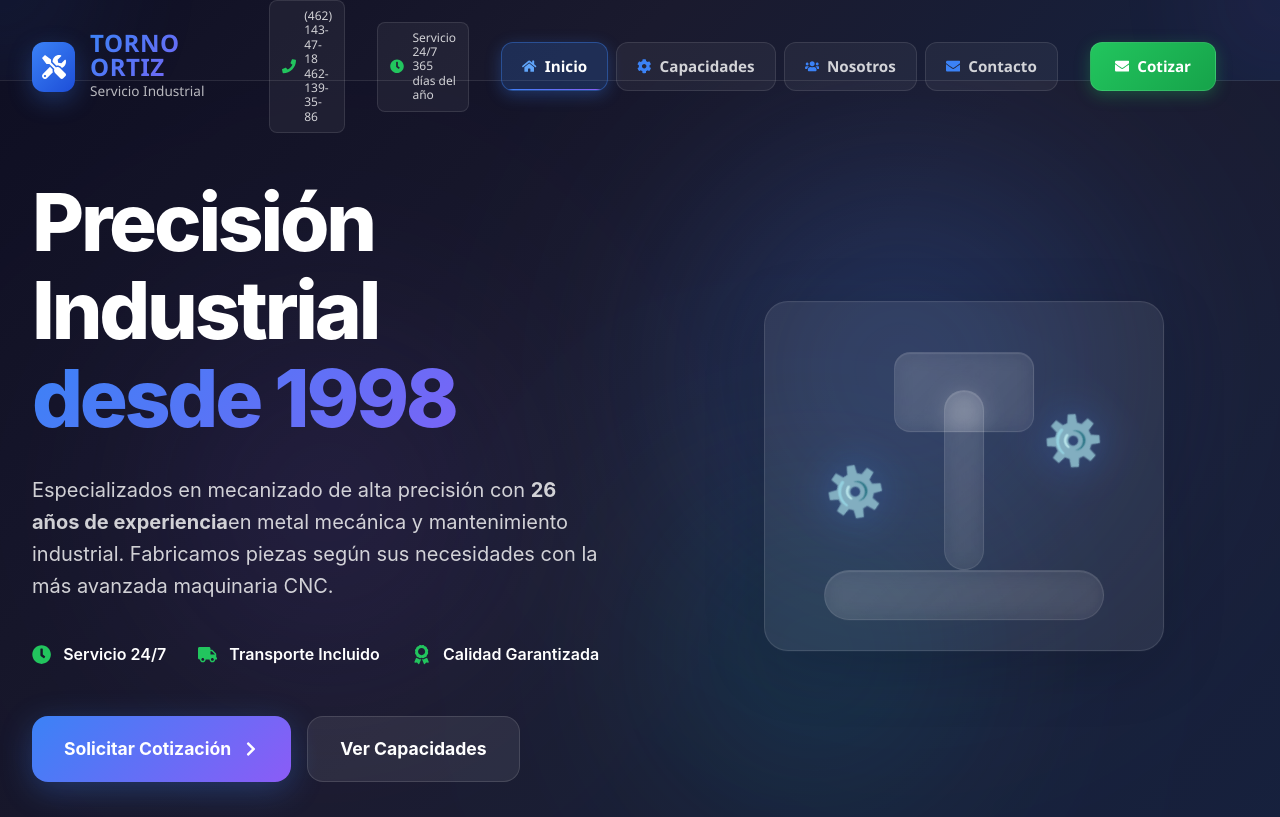
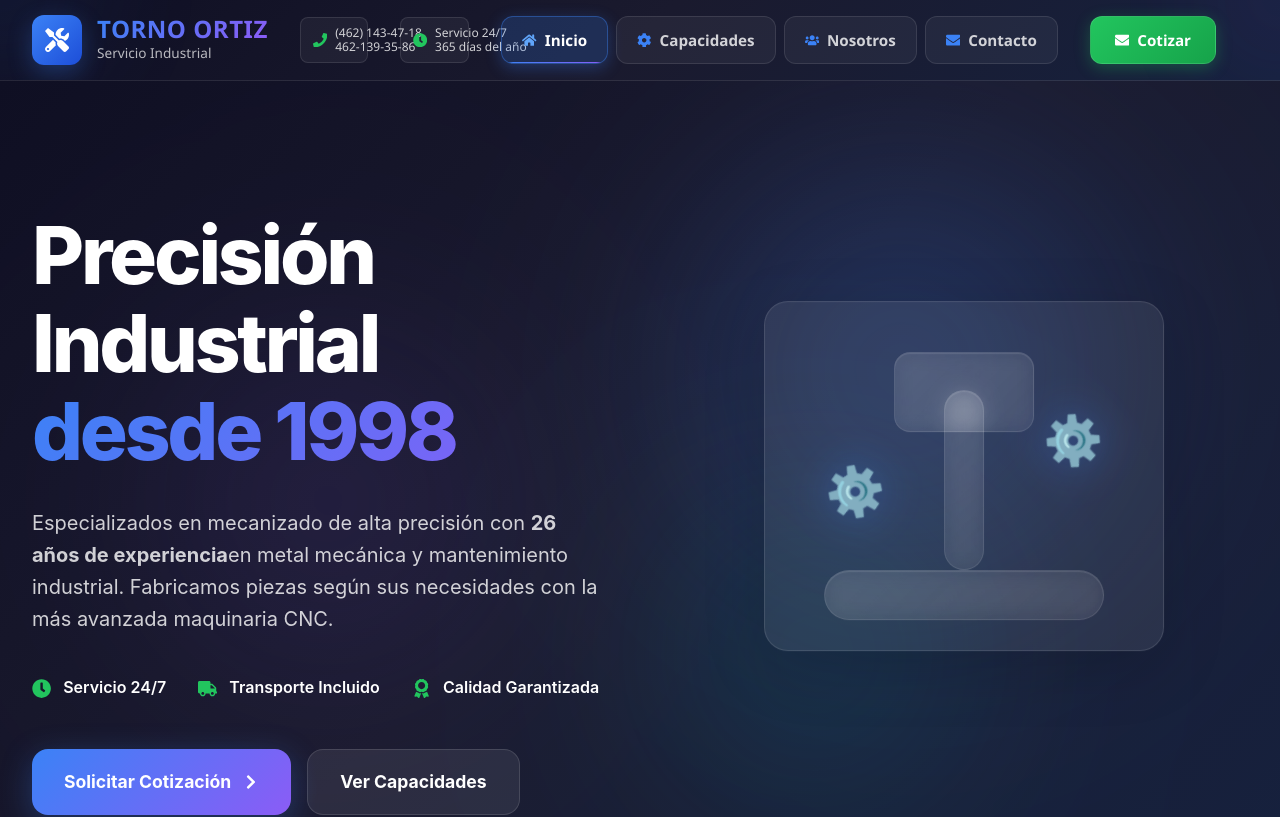
Before and after one commit to gusmendez3249/torno_ortiz, a React (Vite) app: page / in a window 1280 px wide. Shown: the top 817 px of the page. Built offline with nearby package versions, Linux system fonts and the light colour scheme.

Commit message:
Scrolleo

```diff
--- a/src/App.css
+++ b/src/App.css
@@ -1,28 +1,89 @@
-/* App.css */
-* {
-  margin: 0;
-  padding: 0;
+/* Global CSS - Aplicar en tu index.css o App.css */
+
+/* ===== RESET GLOBAL PARA PREVENIR DOBLE SCROLLBAR ===== */
+*, *::before, *::after {
   box-sizing: border-box;
 }
 
-html, body {
+html {
+  /* Prevenir scroll horizontal a nivel global */
+  overflow-x: hidden;
+  /* Asegurar que html ocupe exactamente el viewport */
+  width: 100%;
+  max-width: 100%;
+}
+
+body {
   margin: 0;
   padding: 0;
-  font-family: -apple-system, BlinkMacSystemFont, 'Segoe UI', 'Roboto', 'Oxygen',
-    'Ubuntu', 'Cantarell', 'Fira Sans', 'Droid Sans', 'Helvetica Neue',
-    sans-serif;
-  -webkit-font-smoothing: antialiased;
-  -moz-osx-font-smoothing: grayscale;
+  /* Backup para prevenir overflow horizontal */
+  overflow-x: hidden;
+  /* Asegurar que body no cause overflow */
+  width: 100%;
+  max-width: 100%;
 }
 
+/* ===== ROOT APP CONTAINER ===== */
 #root {
-  min-height: 100vh;
-  display: flex;
-  flex-direction: column;
+  width: 100%;
+  max-width: 100%;
+  overflow-x: hidden;
+  position: relative;
 }
 
-.App {
-  min-height: 100vh;
-  display: flex;
-  flex-direction: column;
+/* ===== PREVENIR PROBLEMAS CON FRAMER MOTION ===== */
+[data-framer-component] {
+  box-sizing: border-box !important;
+  max-width: 100% !important;
 }
+
+/* ===== REGLAS PARA ELEMENTOS FULL-WIDTH ===== */
+.full-width-section {
+  /* ✅ USAR ESTO en lugar de width: 100vw */
+  width: 100%;
+  max-width: 100%;
+  box-sizing: border-box;
+}
+
+/* ===== UTILITIES PARA DEBUGGING ===== */
+.debug-overflow {
+  border: 2px solid red !important;
+  overflow: visible !important;
+}
+
+/* Mostrar elementos que causan overflow (usar temporalmente) */
+.debug-mode * {
+  outline: 1px solid rgba(255, 0, 0, 0.3) !important;
+}
+
+/* ===== MEJORAS PARA MOBILE ===== */
+@media (max-width: 768px) {
+  html, body {
+    /* En móvil es más crítico prevenir overflow horizontal */
+    overflow-x: hidden !important;
+  }
+
+  /* Prevenir zoom en inputs en iOS */
+  input, select, textarea {
+    font-size: 16px !important;
+  }
+}
+
+/* ===== SCROLLBAR STYLING (OPCIONAL) ===== */
+/* Scrollbar más delgado para reducir impacto en viewport */
+::-webkit-scrollbar {
+  width: 8px;
+}
+
+::-webkit-scrollbar-track {
+  background: rgba(0, 0, 0, 0.1);
+}
+
+::-webkit-scrollbar-thumb {
+  background: rgba(0, 0, 0, 0.3);
+  border-radius: 4px;
+}
+
+::-webkit-scrollbar-thumb:hover {
+  background: rgba(0, 0, 0, 0.5);
+}
--- a/src/App.tsx
+++ b/src/App.tsx
@@ -1,9 +1,9 @@
 // App.tsx
 import { HashRouter as Router, Routes, Route } from 'react-router-dom'; // ✅ usa HashRouter
 import Welcome from './pages/Welcome/Welcome';
-import Capacidades from './pages/Capacidades/Capacidades';
-import Contacto from './pages/Contacto/Contacto';
-import Nosotros from './pages/Nosotros/Nosotros';
+//import Capacidades from './pages/Capacidades/Capacidades';
+//import Contacto from './pages/Contacto/Contacto';
+//import Nosotros from './pages/Nosotros/Nosotros';
 import NotFound from './pages/NotFound/NotFound';
 import Footer from './components/Footer/Footer';
 import Header from './components/Header/Header';
--- a/src/components/Header/Header.module.css
+++ b/src/components/Header/Header.module.css
@@ -1,4 +1,4 @@
-/* Header.module.css - Estilos para el Header existente */
+/* Header.module.css - Versión Corregida SIN overflow */
 
 /* ===== VARIABLES Y BASE ===== */
 .header {
@@ -7,14 +7,25 @@
   left: 0;
   right: 0;
   z-index: 1000;
+
+  /* ❌ PROBLEMA: usar left: 0; right: 0; puede causar issues */
+  /* ✅ SOLUCIÓN: usar width: 100% con box-sizing */
+  width: 100%;
+  box-sizing: border-box;
+
   background: linear-gradient(135deg, #0f0f23 0%, #1a1a2e 50%, #16213e 100%);
   backdrop-filter: blur(20px);
   -webkit-backdrop-filter: blur(20px);
   border-bottom: 1px solid rgba(255, 255, 255, 0.1);
   transition: all 0.3s ease;
   font-family: 'Segoe UI', Tahoma, Geneva, Verdana, sans-serif;
+
+  /* Reset crítico */
   padding: 0;
   margin: 0;
+
+  /* Prevenir que el header cause overflow */
+  overflow: hidden;
 }
 
 .header.scrolled {
@@ -24,7 +35,7 @@
   border-bottom-color: rgba(255, 255, 255, 0.15);
 }
 
-/* ===== EFECTOS DE FONDO ===== */
+/* ===== EFECTOS DE FONDO CORREGIDOS ===== */
 .backgroundEffects {
   position: absolute;
   top: 0;
@@ -32,7 +43,7 @@
   right: 0;
   bottom: 0;
   pointer-events: none;
-  overflow: hidden;
+  overflow: hidden; /* CRÍTICO: prevenir que orbes causen overflow */
   z-index: -1;
 }
 
@@ -43,6 +54,7 @@
   filter: blur(60px);
   opacity: 0.15;
   animation: float 12s ease-in-out infinite;
+  will-change: transform; /* Optimización para animaciones */
 }
 
 .gradientOrb1 {
@@ -68,11 +80,16 @@
   50% { transform: translateY(-20px) scale(1.1); }
 }
 
-/* ===== CONTAINER PRINCIPAL ===== */
+/* ===== CONTAINER PRINCIPAL CORREGIDO ===== */
 .headerContainer {
+  /* ❌ ANTES: max-width: 1400px; margin: 0 auto; padding: 0 2rem; */
+  /* ✅ DESPUÉS: Estructura más segura */
+  width: 100%;
   max-width: 1400px;
   margin: 0 auto;
   padding: 0 2rem;
+  box-sizing: border-box; /* CRÍTICO */
+
   display: grid;
   grid-template-columns: auto 1fr auto auto auto;
   align-items: center;
@@ -80,12 +97,17 @@
   height: 80px;
   position: relative;
   z-index: 2;
+
+  /* Asegurar que el container no cause overflow */
+  overflow: visible; /* Permitir que dropdowns se muestren */
 }
 
 /* ===== LOGO SECTION ===== */
 .logoSection {
   display: flex;
   align-items: center;
+  /* Prevenir que el logo cause overflow */
+  min-width: 0; /* Permite que flexbox maneje el shrinking */
 }
 
 .logoLink {
@@ -94,6 +116,8 @@
   gap: 15px;
   text-decoration: none;
   transition: all 0.3s ease;
+  /* Prevenir overflow */
+  min-width: 0;
 }
 
 .logoLink:hover {
@@ -112,11 +136,15 @@
   font-size: 1.5rem;
   box-shadow: 0 8px 25px rgba(59, 130, 246, 0.3);
   transition: all 0.3s ease;
+  /* Elemento fijo, no debe shrink */
+  flex-shrink: 0;
 }
 
 .logoText {
   display: flex;
   flex-direction: column;
+  /* Permitir que el texto se ajuste si es necesario */
+  min-width: 0;
 }
 
 .logoMain {
@@ -128,6 +156,8 @@
   background-clip: text;
   letter-spacing: 0.5px;
   line-height: 1;
+  /* Prevenir text overflow */
+  white-space: nowrap;
 }
 
 .logoSub {
@@ -135,13 +165,17 @@
   color: rgba(255, 255, 255, 0.7);
   font-weight: 500;
   margin-top: 2px;
+  /* Prevenir text overflow */
+  white-space: nowrap;
 }
 
-/* ===== INFORMACIÓN DE CONTACTO ===== */
+/* ===== INFORMACIÓN DE CONTACTO CORREGIDA ===== */
 .contactInfo {
   display: flex;
   gap: 2rem;
   align-items: center;
+  /* Permitir que se oculte en pantallas pequeñas */
+  min-width: 0;
 }
 
 .contactItem {
@@ -153,6 +187,10 @@
   border: 1px solid rgba(255, 255, 255, 0.1);
   border-radius: 8px;
   transition: all 0.3s ease;
+  /* Prevenir overflow */
+  min-width: 0;
+  white-space: nowrap;
+  box-sizing: border-box;
 }
 
 .contactItem:hover {
@@ -165,6 +203,7 @@
   color: #22c55e;
   font-size: 0.9rem;
   min-width: 14px;
+  flex-shrink: 0;
 }
 
 .contactText {
@@ -174,14 +213,17 @@
   color: rgba(255, 255, 255, 0.8);
   font-weight: 500;
   line-height: 1.2;
+  min-width: 0;
 }
 
-/* ===== NAVEGACIÓN ===== */
+/* ===== NAVEGACIÓN CORREGIDA ===== */
 .nav {
   display: flex;
   align-items: center;
   gap: 8px;
   justify-self: center;
+  /* Permitir que la navegación se ajuste */
+  min-width: 0;
 }
 
 .navLink {
@@ -199,6 +241,9 @@
   transition: all 0.3s ease;
   position: relative;
   overflow: hidden;
+  /* Prevenir text overflow */
+  white-space: nowrap;
+  box-sizing: border-box;
 }
 
 .navLink::before {
@@ -235,6 +280,7 @@
   color: #3b82f6;
   font-size: 0.9rem;
   transition: all 0.3s ease;
+  flex-shrink: 0;
 }
 
 .navLink:hover .navIcon {
@@ -256,10 +302,12 @@
   border-radius: 1px;
 }
 
-/* ===== CTA SECTION ===== */
+/* ===== CTA SECTION CORREGIDA ===== */
 .ctaSection {
   display: flex;
   align-items: center;
+  /* Elemento fijo, no debe shrink */
+  flex-shrink: 0;
 }
 
 .ctaButton {
@@ -278,6 +326,9 @@
   transition: all 0.3s ease;
   position: relative;
   overflow: hidden;
+  /* Prevenir text overflow */
+  white-space: nowrap;
+  box-sizing: border-box;
 }
 
 .ctaButton::before {
@@ -302,9 +353,10 @@
 
 .ctaIcon {
   font-size: 0.9rem;
+  flex-shrink: 0;
 }
 
-/* ===== BOTÓN MENÚ MÓVIL ===== */
+/* ===== BOTÓN MENÚ MÓVIL CORREGIDO ===== */
 .mobileMenuButton {
   display: none;
   background: rgba(255, 255, 255, 0.08);
@@ -316,6 +368,9 @@
   transition: all 0.3s ease;
   backdrop-filter: blur(10px);
   font-size: 1.2rem;
+  /* Elemento fijo */
+  flex-shrink: 0;
+  box-sizing: border-box;
 }
 
 .mobileMenuButton:hover {
@@ -325,23 +380,30 @@
   transform: scale(1.05);
 }
 
-/* ===== MENÚ MÓVIL ===== */
+/* ===== MENÚ MÓVIL CORREGIDO ===== */
 .mobileMenu {
   position: absolute;
   top: 100%;
   left: 0;
   right: 0;
+  /* ❌ POSIBLE PROBLEMA: sin width definido */
+  /* ✅ SOLUCIÓN: width explícito */
+  width: 100%;
+  box-sizing: border-box;
+
   background: linear-gradient(135deg, #0f0f23 0%, #1a1a2e 100%);
   backdrop-filter: blur(20px);
   border-bottom: 1px solid rgba(255, 255, 255, 0.1);
   box-shadow: 0 8px 32px rgba(0, 0, 0, 0.3);
-  overflow: hidden;
+  overflow: hidden; /* Prevenir overflow interno */
 }
 
 .mobileMenuContent {
   padding: 2rem;
+  width: 100%;
   max-width: 1400px;
   margin: 0 auto;
+  box-sizing: border-box;
 }
 
 .mobileNavLink {
@@ -357,6 +419,9 @@
   margin-bottom: 8px;
   transition: all 0.3s ease;
   border-left: 3px solid transparent;
+  box-sizing: border-box;
+  /* Prevenir overflow */
+  overflow: hidden;
 }
 
 .mobileNavLink:hover {
@@ -377,6 +442,7 @@
   font-size: 1.2rem;
   width: 20px;
   text-align: center;
+  flex-shrink: 0;
 }
 
 /* ===== CONTACTO MÓVIL ===== */
@@ -394,6 +460,7 @@
   color: rgba(255, 255, 255, 0.8);
   font-size: 0.95rem;
   font-weight: 500;
+  box-sizing: border-box;
 }
 
 .mobileContactIcon {
@@ -401,12 +468,14 @@
   font-size: 1rem;
   width: 20px;
   text-align: center;
+  flex-shrink: 0;
 }
 
 .mobileContactItem div {
   display: flex;
   flex-direction: column;
   gap: 2px;
+  min-width: 0;
 }
 
 /* ===== CTA MÓVIL ===== */
@@ -432,6 +501,7 @@
   box-shadow: 0 4px 16px rgba(34, 197, 94, 0.3);
   transition: all 0.3s ease;
   width: 100%;
+  box-sizing: border-box;
 }
 
 .mobileCtaButton:hover {
@@ -439,7 +509,7 @@
   box-shadow: 0 6px 20px rgba(34, 197, 94, 0.4);
 }
 
-/* ===== RESPONSIVE DESIGN ===== */
+/* ===== RESPONSIVE DESIGN MEJORADO ===== */
 @media (max-width: 1200px) {
   .headerContainer {
     grid-template-columns: auto 1fr auto auto;
@@ -539,6 +609,29 @@
   }
 }
 
+/* ===== PREVENCIÓN DE OVERFLOW ADICIONAL ===== */
+
+/* Asegurar que ningún elemento del header cause overflow horizontal */
+.header * {
+  box-sizing: border-box;
+}
+
+/* Prevenir que las animaciones causen overflow */
+.header *[class*="animate"] {
+  max-width: 100%;
+}
+
+/* Solución para Safari que puede tener problemas con backdrop-filter */
+@supports not (backdrop-filter: blur(20px)) {
+  .header {
+    background: rgba(15, 15, 35, 0.95);
+  }
+
+  .mobileMenu {
+    background: rgba(15, 15, 35, 0.98);
+  }
+}
+
 /* ===== ACCESIBILIDAD ===== */
 @media (prefers-reduced-motion: reduce) {
   .logoIcon,
--- a/src/pages/NotFound/NotFound.tsx
+++ b/src/pages/NotFound/NotFound.tsx
@@ -1,4 +1,4 @@
-import React, { useEffect, useState } from 'react';
+import  { useEffect, useState } from 'react';
 import { Link } from 'react-router-dom';
 import { FaHome, FaExclamationTriangle } from 'react-icons/fa';
 import styles from './NotFound.module.css';
--- a/src/pages/Welcome/Welcome.module.css
+++ b/src/pages/Welcome/Welcome.module.css
@@ -1,4 +1,59 @@
-/* Welcome.module.css - Diseño Minimalista Estilo Apple/Samsung */
+.sectionHeader {
+  text-align: center;
+  margin-bottom: 80px;
+}
+
+.sectionTitle {
+  font-size: clamp(2.5rem, 6vw, 4rem);
+  font-weight: 800;
+  margin-bottom: 20px;
+  letter-spacing: -0.03em;
+  color: var(--text-primary-light);
+}
+
+.sectionSubtitle {
+  font-size: 1.25rem;
+  color: var(--text-secondary-light);
+  max-width: 700px;
+  margin: 0 auto;
+  line-height: 1.6;
+  font-weight: 400;
+}
+
+/* ===== MEJORAS ADICIONALES PARA PREVENIR OVERFLOW ===== */
+
+/* Prevenir que Framer Motion cause overflow */
+.welcome [data-framer-component] {
+  box-sizing: border-box;
+}
+
+/* Asegurar que las imágenes no causen overflow */
+.welcome img {
+  max-width: 100%;
+  height: auto;
+  box-sizing: border-box;
+}
+
+/* Prevenir overflow en elementos con position absolute */
+.welcome *[class*="absolute"] {
+  max-width: 100%;
+  box-sizing: border-box;
+}/* ===== PRINT STYLES ===== */
+@media print {
+  .videoModal,
+  .carouselButton,
+  .playButton {
+    display: none !important;
+  }
+
+  .hero,
+  .services,
+  .gallery,
+  .experience,
+  .cta {
+    page-break-inside: avoid;
+  }
+}/* Welcome.module.css - Versión SIN doble scrollbar */
 
 /* ===== VARIABLES GLOBALES ===== */
 .welcome {
@@ -41,14 +96,26 @@
   --border-radius-lg: 24px;
 }
 
-/* ===== BASE STYLES ===== */
+/* ===== BASE STYLES CORREGIDOS ===== */
 .welcome {
   font-family: -apple-system, BlinkMacSystemFont, 'SF Pro Display', 'Segoe UI', system-ui, sans-serif;
   line-height: 1.6;
-  overflow-x: hidden;
+
+  /* ❌ ANTES: overflow-x: hidden; (puede ocultar problemas) */
+  /* ✅ DESPUÉS: Controlar overflow correctamente */
+  overflow-x: auto; /* Permitir scroll horizontal si es necesario, pero evitarlo */
+
   position: relative;
   background: var(--light-gradient);
   color: var(--text-primary-light);
+
+  /* ❌ CRÍTICO: NO usar width: 100vw */
+  /* ✅ USAR: width: 100% */
+  width: 100%;
+  min-width: 100%;
+  box-sizing: border-box;
+  margin: 0;
+  padding: 0;
 }
 
 /* ===== ANIMACIONES GLOBALES ===== */
@@ -91,14 +158,23 @@
   }
 }
 
-/* ===== HERO SECTION ===== */
+/* ===== HERO SECTION CORREGIDO ===== */
 .hero {
   min-height: 100vh;
   display: flex;
   align-items: center;
   position: relative;
-  overflow: hidden;
+
+  /* ❌ ANTES: overflow: hidden; (puede ocultar problemas) */
+  /* ✅ DESPUÉS: Controlar overflow específicamente */
+  overflow-x: hidden; /* Solo ocultar overflow horizontal aquí */
+  overflow-y: visible; /* Permitir overflow vertical si es necesario */
+
   background: var(--dark-gradient);
+
+  /* ❌ CRÍTICO: Asegurar que no hay width: 100vw aquí */
+  width: 100%;
+  box-sizing: border-box;
 }
 
 .heroBackground {
@@ -106,6 +182,7 @@
   inset: 0;
   pointer-events: none;
   z-index: 1;
+  overflow: hidden; /* Contener los orbes dentro del hero */
 }
 
 .gradientOrb1,
@@ -116,6 +193,7 @@
   filter: blur(100px);
   opacity: 0.2;
   animation: float 20s ease-in-out infinite;
+  will-change: transform; /* Optimización para animaciones */
 }
 
 .gradientOrb1 {
@@ -168,10 +246,14 @@
   grid-template-columns: 1fr 1fr;
   gap: 80px;
   align-items: center;
+
+  /* ❌ ANTES: width: 100%; */
+  /* ✅ DESPUÉS: Usar max-width con margin auto */
   width: 100%;
   max-width: 1400px;
   margin: 0 auto;
   padding: 0 var(--container-padding);
+  box-sizing: border-box; /* CRÍTICO: incluir padding en el width */
 }
 
 .heroContent {
@@ -382,39 +464,25 @@
   to { transform: rotate(360deg); }
 }
 
-/* ===== SECTIONS GENERALES ===== */
+/* ===== SECTIONS GENERALES CORREGIDAS ===== */
 .container {
+  /* ❌ ANTES: max-width: 1400px; margin: 0 auto; padding: var(--section-padding) var(--container-padding); */
+  /* ✅ DESPUÉS: Estructura más limpia */
+  width: 100%;
   max-width: 1400px;
   margin: 0 auto;
   padding: var(--section-padding) var(--container-padding);
-}
-
-.sectionHeader {
-  text-align: center;
-  margin-bottom: 80px;
-}
-
-.sectionTitle {
-  font-size: clamp(2.5rem, 6vw, 4rem);
-  font-weight: 800;
-  margin-bottom: 20px;
-  letter-spacing: -0.03em;
-  color: var(--text-primary-light);
-}
-
-.sectionSubtitle {
-  font-size: 1.25rem;
-  color: var(--text-secondary-light);
-  max-width: 700px;
-  margin: 0 auto;
-  line-height: 1.6;
-  font-weight: 400;
-}
-
-/* ===== SERVICES SECTION ===== */
+  box-sizing: border-box; /* CRÍTICO */
+}
+
+/* ===== SERVICES SECTION CORREGIDA ===== */
 .services {
   background: var(--light-gradient);
   position: relative;
+
+  /* ❌ Asegurar que no hay width: 100vw */
+  width: 100%;
+  box-sizing: border-box;
 }
 
 .services::before {
@@ -425,6 +493,50 @@
     radial-gradient(circle at 20% 50%, rgba(59, 130, 246, 0.03) 0%, transparent 50%),
     radial-gradient(circle at 80% 20%, rgba(139, 92, 246, 0.03) 0%, transparent 50%);
   pointer-events: none;
+}
+
+/* ===== GALLERY SECTION CORREGIDA ===== */
+.gallery {
+  background: var(--dark-gradient);
+  color: var(--text-primary-dark);
+  position: relative;
+
+  /* ❌ Asegurar que no hay width: 100vw */
+  width: 100%;
+  box-sizing: border-box;
+}
+
+.gallery::before {
+  content: '';
+  position: absolute;
+  inset: 0;
+  background:
+    radial-gradient(circle at 70% 20%, rgba(59, 130, 246, 0.08) 0%, transparent 50%),
+    radial-gradient(circle at 20% 80%, rgba(139, 92, 246, 0.08) 0%, transparent 50%);
+  pointer-events: none;
+}
+
+/* ===== EXPERIENCE SECTION CORREGIDA ===== */
+.experience {
+  background: var(--light-gradient);
+  position: relative;
+
+  /* ❌ Asegurar que no hay width: 100vw */
+  width: 100%;
+  box-sizing: border-box;
+}
+
+/* ===== CTA SECTION CORREGIDA ===== */
+.cta {
+  background: var(--dark-gradient);
+  color: var(--text-primary-dark);
+  text-align: center;
+  position: relative;
+  overflow: hidden;
+
+  /* ❌ Asegurar que no hay width: 100vw */
+  width: 100%;
+  box-sizing: border-box;
 }
 
 .servicesGrid {
@@ -1498,7 +1610,42 @@
   }
 }
 
-/* ===== PRINT STYLES ===== */
+/* ===== MEJORAS DE CONTRASTE Y LEGIBILIDAD ===== */
+
+/* Asegurar legibilidad en todos los estados */
+.serviceCard .serviceTitle,
+.serviceCard .serviceDescription,
+.serviceCard .serviceFeatures li {
+  transition: color 0.3s var(--ease-out-expo);
+}
+
+.statCard .statNumber,
+.statCard .statLabel {
+  transition: color 0.3s var(--ease-out-expo);
+}
+
+/* Estados hover mejorados para modo claro */
+@media (prefers-color-scheme: light), (prefers-color-scheme: no-preference) {
+  .serviceCard:hover,
+  .statCard:hover {
+    background: rgba(255, 255, 255, 0.98) !important;
+    color: var(--text-primary-light) !important;
+  }
+
+  .serviceCard:hover .serviceTitle,
+  .serviceCard:hover .serviceDescription,
+  .serviceCard:hover .serviceFeatures li,
+  .statCard:hover .statNumber,
+  .statCard:hover .statLabel {
+    color: var(--text-primary-light) !important;
+  }
+
+  .serviceCard:hover .serviceDescription,
+  .serviceCard:hover .serviceFeatures li,
+  .statCard:hover .statLabel {
+    color: var(--text-secondary-light) !important;
+  }
+}
 @media print {
   .videoModal,
   .carouselButton,
```
